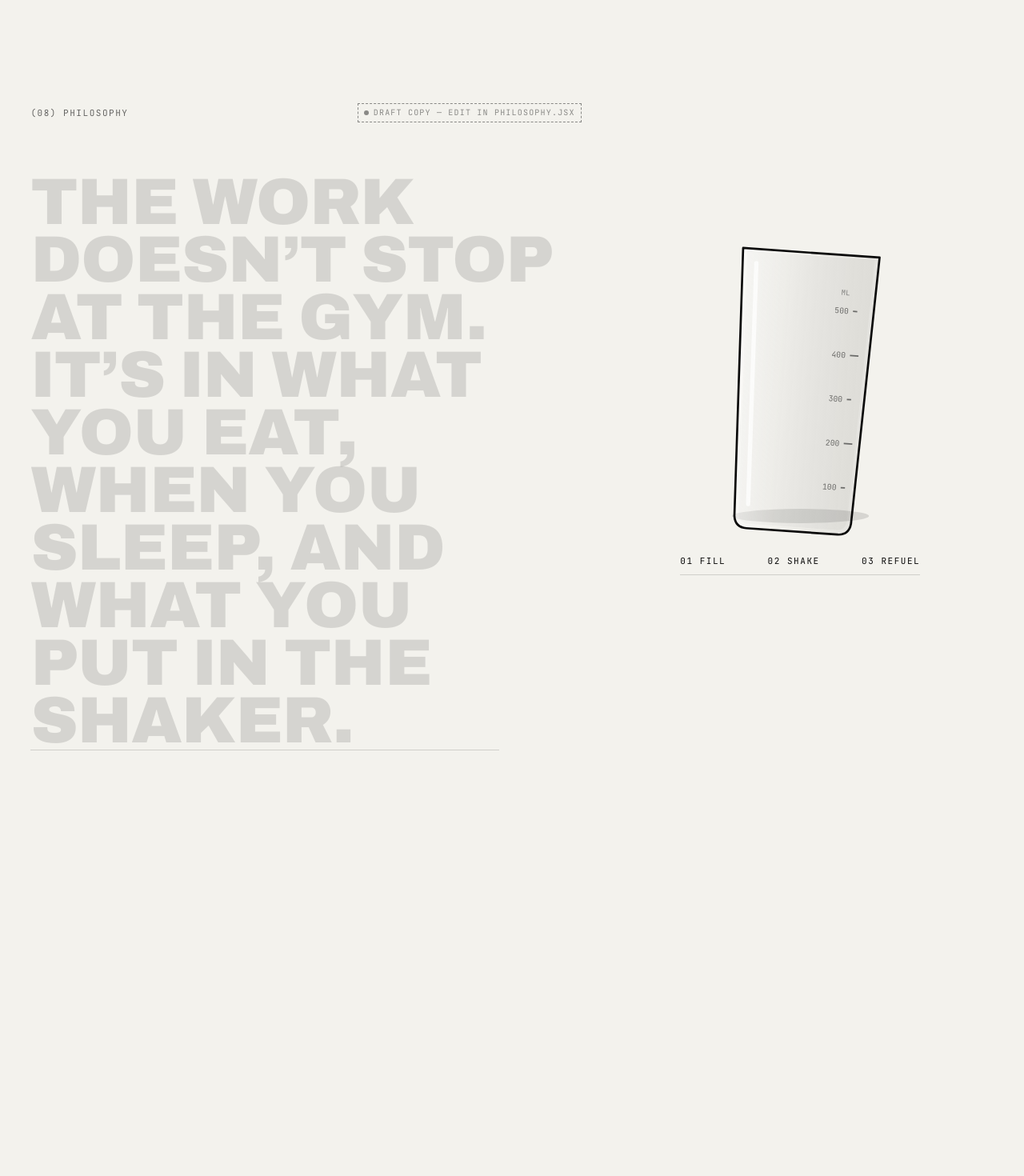
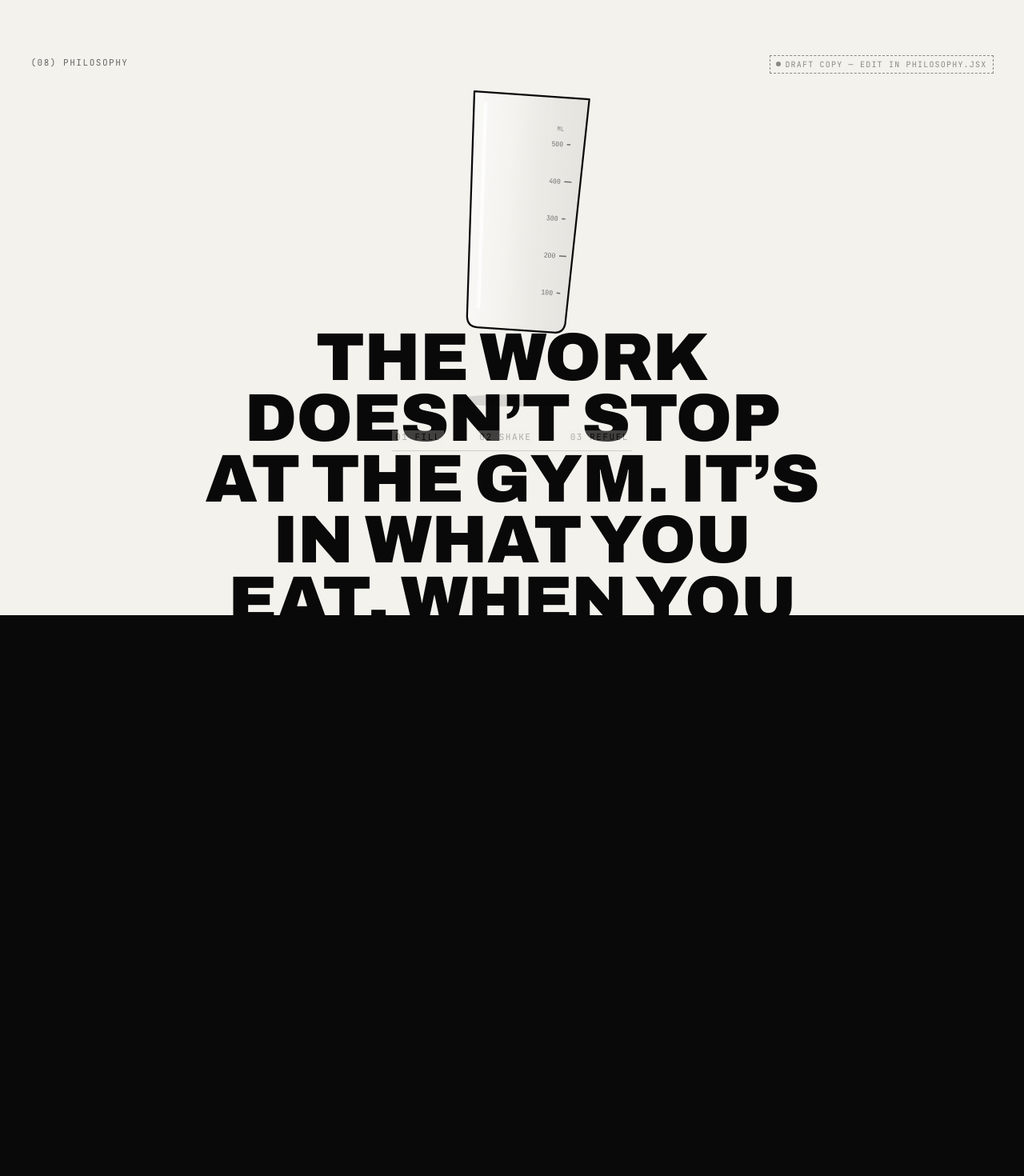
Before and after one commit to rahulsourv/Client-GYM-Protien, a Next.js app: page / in a window 1280 px wide. Shown: the part 8500-9970 px from the top of the page at 80% size. Built offline with nearby package versions, Linux system fonts and the light colour scheme.

Commit message:
Tighter mobile section spacing; gold scoop, frosted cup and step captions in the shaker; powder heap grows under the pour

```diff
--- a/src/components/layout/Footer.jsx
+++ b/src/components/layout/Footer.jsx
@@ -15,7 +15,7 @@ const help = [
 
 export default function Footer() {
   return (
-    <footer className="relative overflow-hidden border-t border-line bg-obsidian pt-20">
+    <footer className="relative overflow-hidden border-t border-line bg-obsidian pt-14 md:pt-20">
       <div className="shell grid grid-cols-2 gap-x-6 gap-y-12 md:grid-cols-12">
         <div className="col-span-2 md:col-span-12 lg:col-span-4">
           <Wordmark className="text-xl" />
@@ -47,7 +47,7 @@ export default function Footer() {
         </FooterCol>
       </div>
 
-      <div className="shell mt-20 flex flex-col justify-between gap-3 border-t border-line py-6 font-mono text-[0.65rem] uppercase tracking-[0.14em] text-mute md:flex-row">
+      <div className="shell mt-12 flex flex-col justify-between md:mt-20 gap-3 border-t border-line py-6 font-mono text-[0.65rem] uppercase tracking-[0.14em] text-mute md:flex-row">
         <span>© {store.legalName} · {store.city}, {store.region} · FSSAI Reg. {store.fssai.number}</span>
       </div>
 
--- a/src/components/sections/Categories.jsx
+++ b/src/components/sections/Categories.jsx
@@ -28,7 +28,7 @@ export default function Categories({ bare = false }) {
   useGSAP(() => setupReveals(), { scope: root });
 
   return (
-    <section ref={root} aria-labelledby={bare ? undefined : "cat-title"} aria-label={bare ? "Categories" : undefined} className={`relative overflow-hidden bg-obsidian ${bare ? "pb-28" : "py-24 md:py-36"}`}>
+    <section ref={root} aria-labelledby={bare ? undefined : "cat-title"} aria-label={bare ? "Categories" : undefined} className={`relative overflow-hidden bg-obsidian ${bare ? "pb-28" : "py-14 md:py-36"}`}>
       <div className="shell">
         {!bare && (
         <div className="mb-14 flex flex-col justify-between gap-6 md:mb-20 md:flex-row md:items-end">
--- a/src/components/sections/Discovery.jsx
+++ b/src/components/sections/Discovery.jsx
@@ -11,7 +11,7 @@ export default function Discovery() {
   const root = useRef(null);
   useGSAP(() => setupReveals(), { scope: root });
   return (
-    <section ref={root} aria-labelledby="discover-title" className="border-t border-line bg-charcoal py-24 md:py-36">
+    <section ref={root} aria-labelledby="discover-title" className="border-t border-line bg-charcoal py-14 md:py-36">
       <div className="shell">
         <div className="mb-12 grid gap-6 md:grid-cols-12 md:items-end">
           <div className="md:col-span-8">
--- a/src/components/sections/Founder.jsx
+++ b/src/components/sections/Founder.jsx
@@ -32,7 +32,7 @@ export default function Founder() {
     <section
       ref={root}
       aria-labelledby="founder-title"
-      className="relative border-t border-line bg-charcoal py-20 md:py-28 lg:flex lg:min-h-svh lg:items-center lg:py-16"
+      className="relative border-t border-line bg-charcoal py-14 md:py-28 lg:flex lg:min-h-svh lg:items-center lg:py-16"
     >
       <div className="shell grid w-full grid-cols-1 items-center gap-10 lg:grid-cols-12 lg:gap-8">
         <div
--- a/src/components/sections/Philosophy.jsx
+++ b/src/components/sections/Philosophy.jsx
@@ -2,7 +2,6 @@
 
 import { useRef } from "react";
 import { gsap, useGSAP, prefersReducedMotion } from "@/lib/gsap";
-import { setupReveals } from "@/components/motion/reveal";
 import Placeholder from "@/components/ui/Placeholder";
 
 // DRAFT brand statement — not an official HV Nutrition philosophy. Edit freely.
@@ -16,7 +15,7 @@ const beats = [
 ];
 
 /**
- * 09 — Brand philosophy, the last word before the footer. The page turns to
+ * 08 — Brand philosophy, the last word before the footer. The page turns to
  * paper; a shaker on the right fills, shakes and opens as you scroll.
  */
 export default function Philosophy() {
@@ -24,32 +23,20 @@ export default function Philosophy() {
 
   useGSAP(
     () => {
-      setupReveals();
       if (prefersReducedMotion()) return;
       const q = gsap.utils.selector(root);
-
-      // Words ink in as you read.
-      gsap.fromTo(
-        q("[data-word]"),
-        { opacity: 0.12 },
-        {
-          opacity: 1,
-          stagger: 0.1,
-          ease: "none",
-          scrollTrigger: { trigger: q("[data-statement]")[0], start: "top 75%", end: "bottom 45%", scrub: true },
-        }
-      );
 
       // The shaker routine, scrubbed by scroll.
       const mm = gsap.matchMedia();
       const build = (scrollTrigger) => {
         const tl = gsap.timeline({ defaults: { ease: "none" }, scrollTrigger: { ...scrollTrigger, scrub: 0.8 } });
         const steps = q("[data-step]");
+        const caps = q("[data-caption]");
         gsap.set(q("[data-shaker]"), { svgOrigin: "120 330" });
         gsap.set(q("[data-lid]"), { svgOrigin: "120 90" });
         gsap.set(q("[data-stream]"), { transformOrigin: "50% 0%" });
         gsap.set(q("[data-pour]"), { svgOrigin: "154 44" });
-        gsap.set(q("[data-heap]"), { svgOrigin: "152 182" });
+        gsap.set(q("[data-heap]"), { svgOrigin: HEAP_ORIGIN });
         // Scoop rolls over along its rim line (x axis), so the opening turns to face down.
         gsap.set(q("[data-scoop-tilt]"), { svgOrigin: `${SCOOP_LIP.x + 30} ${SCOOP_LIP.y}` });
 
@@ -57,6 +44,8 @@ export default function Philosophy() {
         tl.set(steps, { opacity: 0.3 }, 0)
           .set(q("[data-pour], [data-heap]"), { opacity: 0 }, 0)
           .set(steps[0], { opacity: 1 }, 0)
+          .set(caps, { autoAlpha: 0, y: 8 }, 0)
+          .set(caps[0], { autoAlpha: 1, y: 0 }, 0)
           .fromTo(q("[data-progress]"), { scaleX: 0 }, { scaleX: 1, duration: 10 }, 0)
           .fromTo(q("[data-shaker]"), { y: 40, rotation: 4 }, { y: 0, rotation: 0, duration: 1.2, ease: "power2.out" }, 0)
           .fromTo(q("[data-lid]"), { y: -70, opacity: 0 }, { y: -70, opacity: 0, duration: 0.01 }, 0)
@@ -67,20 +56,22 @@ export default function Philosophy() {
           .to(q("[data-stream]"), { opacity: 0, duration: 0.3 }, 3)
           // A heaped scoop swings in, tips over the opening, and the powder pours out of its lip.
           .fromTo(q("[data-scoop]"), { x: 200, y: -30, opacity: 0 }, { x: 0, y: 0, opacity: 1, duration: 0.6, ease: "power2.out" }, 2.4)
-          .fromTo(q("[data-scoop-tilt]"), { scaleY: 1 }, { scaleY: -1, duration: 0.5, ease: "power2.inOut" }, 3)
+          .fromTo(q("[data-scoop-tilt]"), { scaleY: 1, svgOrigin: TILT_ORIGIN }, { scaleY: -1, svgOrigin: TILT_ORIGIN, duration: 0.5, ease: "power2.inOut" }, 3)
           .fromTo(q("[data-mound]"), { opacity: 1 }, { opacity: 0, duration: 0.5 }, 3.3)
           // A solid stream of powder falls from the lip to the water…
           .fromTo(q("[data-pour]"), { opacity: 0, scaleY: 0 }, { opacity: 0.95, scaleY: 1, duration: 0.35, ease: "power1.in", immediateRender: false }, 3.3)
           .to(q("[data-pour]"), { opacity: 0, scaleY: 0.2, duration: 0.35, ease: "power1.in" }, 4.25)
           // …and piles up on the surface until it's shaken in.
-          .fromTo(q("[data-heap]"), { opacity: 0, scale: 0 }, { opacity: 1, scale: 1, duration: 1.1, ease: "power1.out", immediateRender: false }, 3.55)
-          .to(q("[data-scoop-tilt]"), { scaleY: 1, duration: 0.35, ease: "power2.inOut" }, 4.45)
+          .fromTo(q("[data-heap]"), { opacity: 0, scaleX: 0.25, scaleY: 0, svgOrigin: HEAP_ORIGIN }, { opacity: 1, scaleX: 1, scaleY: 1, svgOrigin: HEAP_ORIGIN, duration: 1.1, ease: "power1.out", immediateRender: false }, 3.55)
+          .to(q("[data-scoop-tilt]"), { scaleY: 1, svgOrigin: TILT_ORIGIN, duration: 0.35, ease: "power2.inOut" }, 4.45)
           .to(q("[data-scoop]"), { x: 200, y: -30, opacity: 0, duration: 0.45, ease: "power2.in" }, 4.65)
           // Lid goes on.
           .to(q("[data-lid]"), { y: 0, opacity: 1, duration: 0.45, ease: "power2.out" }, 4.9)
           // 02 Shake.
           .to(steps[0], { opacity: 0.3, duration: 0.2 }, 5.3)
           .to(steps[1], { opacity: 1, duration: 0.2 }, 5.3)
+          .to(caps[0], { autoAlpha: 0, y: -8, duration: 0.2 }, 5.3)
+          .to(caps[1], { autoAlpha: 1, y: 0, duration: 0.25 }, 5.45)
           .to(q("[data-shaker]"), {
             keyframes: [
               { rotation: 16, y: -24 },
@@ -95,52 +86,80 @@ export default function Philosophy() {
             ease: "sine.inOut",
           }, 5.4)
           .fromTo(q("[data-wave]"), { x: 0 }, { x: -240, duration: 3.2 }, 5.4)
-          .to(q("[data-heap]"), { opacity: 0, scaleX: 1.4, duration: 1.4 }, 5.6)
+          .to(q("[data-heap]"), { opacity: 0, scaleX: 1.4, scaleY: 0.4, svgOrigin: HEAP_ORIGIN, duration: 1.4 }, 5.6)
           .to(q("[data-fill]"), { attr: { fill: "#5b3a28" }, duration: 2.4 }, 5.6)
           .fromTo(q("[data-foam]"), { opacity: 0, scale: 0 }, { opacity: 1, scale: 1, duration: 0.8, stagger: 0.05, transformOrigin: "50% 50%" }, 7.6)
           // 03 Refuel — the spout flips open.
           .to(steps[1], { opacity: 0.3, duration: 0.2 }, 8.4)
           .to(steps[2], { opacity: 1, duration: 0.2 }, 8.4)
+          .to(caps[1], { autoAlpha: 0, y: -8, duration: 0.2 }, 8.4)
+          .to(caps[2], { autoAlpha: 1, y: 0, duration: 0.25 }, 8.55)
           .fromTo(q("[data-spout]"), { rotation: 0 }, { rotation: -120, duration: 0.8, ease: "back.out(1.6)", svgOrigin: "152 40" }, 8.6)
           .fromTo(q("[data-ready]"), { opacity: 0, y: 10 }, { opacity: 1, y: 0, duration: 0.6 }, 9.2)
           .to({}, { duration: 0.8 }, 9.2);
         return tl;
       };
 
-      mm.add("(min-width: 768px)", () => {
-        build({ trigger: root.current, start: "top 25%", end: "bottom bottom" });
+      // The section pins full-screen; the whole routine plays across the pinned scroll.
+      mm.add({ desktop: "(min-width: 768px)", mobile: "(max-width: 767px)" }, (ctx) => {
+        const tl = build({
+          trigger: root.current,
+          start: "top top",
+          end: () => `+=${window.innerHeight * (ctx.conditions.desktop ? 4 : 3.4)}`,
+          pin: true,
+          invalidateOnRefresh: true,
         });
-      mm.add("(max-width: 767px)", () => {
-        build({ trigger: q("[data-beats]")[0], start: "top 90%", end: "bottom 70%" });
+        // Text column behind the shaker scrolls up from below the fold to above it.
+        const col = q("[data-scroller]")[0];
+        tl.fromTo(
+          col,
+          { y: () => window.innerHeight * 0.55 },
+          { y: () => -(col.offsetHeight - window.innerHeight * 0.35), duration: 10, ease: "none" },
+          0
+        );
       });
     },
     { scope: root }
   );
 
   return (
-    <section ref={root} aria-labelledby="philosophy-title" className="palette-fixed relative bg-warm text-obsidian">
-      <div className="shell grid grid-cols-1 md:grid-cols-12 md:gap-x-8">
-        <div className="pt-24 md:col-span-7 md:row-start-1 md:pt-40">
-          <div className="flex items-center justify-between gap-4">
-            <span className="eyebrow text-obsidian/60">(08) Philosophy</span>
-            <Placeholder className="text-obsidian/60">Draft copy — edit in Philosophy.jsx</Placeholder>
+    <section ref={root} aria-labelledby="philosophy-title" className="palette-fixed relative h-svh overflow-hidden bg-warm text-obsidian">
+      {/* Layer 1 — text that scrolls up behind the shaker */}
+      <div aria-hidden={false} className="pointer-events-none absolute inset-0 z-0">
+        <div data-scroller className="shell flex flex-col items-center text-center will-change-transform motion-reduce:pt-32">
+          <h2 id="philosophy-title" className="display max-w-[14ch] text-[12vw] leading-[0.9] md:text-[6.6vw]">
+            {statement}
+          </h2>
+          {beats.map((b, i) => (
+            <div key={b.n} className="flex min-h-[85svh] flex-col items-center justify-center">
+              <span className="font-mono text-xs text-obsidian/50">{b.n}</span>
+              <p
+                className={`display mt-2 text-[30vw] leading-[0.82] md:text-[19vw] ${
+                  i === 1 ? "outline-text [--stroke:rgba(9,9,9,0.35)]" : "text-obsidian/[0.13]"
+                }`}
+              >
+                {b.title}
+              </p>
             </div>
-          <h2 id="philosophy-title" data-statement className="display mt-10 max-w-[16ch] text-[13vw] leading-[0.88] md:mt-16 md:text-[6.4vw]">
-            {statement.split(" ").map((w, i) => (
-              <span key={i} data-word className="inline-block pr-[0.22em]">
-                {w}
-              </span>
           ))}
-          </h2>
+        </div>
       </div>
 
-        {/* The shaker: sticky on the right (desktop) / pinned under the header strip (mobile). */}
-        <div className="sticky top-0 z-10 -mx-[var(--gutter)] flex h-[58svh] flex-col items-center justify-center bg-warm px-[var(--gutter)] md:col-span-5 md:col-start-8 md:row-span-2 md:row-start-1 md:mx-0 md:h-svh md:self-start md:bg-transparent md:px-0 md:pb-6 md:pt-24">
+      {/* Top strip */}
+      <div className="shell absolute inset-x-0 top-20 z-20 flex items-center justify-between gap-4 md:top-24">
+        <span className="eyebrow text-obsidian/60">(08) Philosophy</span>
+        <span className="hidden md:block">
+          <Placeholder className="text-obsidian/60">Draft copy — edit in Philosophy.jsx</Placeholder>
+        </span>
+      </div>
+
+      {/* Layer 2 — the shaker, centred */}
+      <div className="absolute inset-0 z-10 flex -translate-y-[5svh] flex-col items-center justify-center">
         <Shaker />
-          <div className="mt-4 w-full max-w-[300px] md:mt-8">
+        <div className="mt-4 w-[min(300px,80vw)] md:mt-6">
           <div className="flex justify-between">
             {beats.map((b) => (
-                <span key={b.n} data-step className="eyebrow text-obsidian">
+              <span key={b.n} data-step className="eyebrow bg-warm/80 px-1 text-obsidian">
                 {b.n} {b.title}
               </span>
             ))}
@@ -149,17 +168,16 @@ export default function Philosophy() {
             <div data-progress className="h-px origin-left bg-obsidian" />
           </div>
         </div>
-        </div>
-
-        <div data-beats className="pb-24 md:col-span-6 md:row-start-2 md:pb-40">
-          {beats.map((b) => (
-            <div key={b.n} className="flex min-h-[48svh] flex-col justify-center border-t border-obsidian/15 py-10 md:min-h-[78svh]">
-              <div data-reveal="fade">
-                <span className="font-mono text-xs text-obsidian/50">{b.n}</span>
-                <p className="display mt-3 text-[16vw] md:text-[7vw]">{b.title}</p>
-                <p className="mt-4 max-w-sm text-[1.02rem] leading-relaxed text-obsidian/70">{b.body}</p>
-              </div>
-            </div>
+        {/* Caption for the current beat, swapped as the steps change */}
+        <div className="relative mt-3 h-12 w-[min(440px,88vw)] text-center">
+          {beats.map((b, i) => (
+            <p
+              key={b.n}
+              data-caption
+              className={`absolute inset-x-0 top-0 text-[0.95rem] leading-snug text-obsidian/75 ${i === 0 ? "" : "opacity-0"}`}
+            >
+              {b.body}
+            </p>
           ))}
         </div>
       </div>
@@ -182,6 +200,9 @@ function wavePath(baseY) {
 
 // The scoop's rim: left end x, rim line y — just above the cup opening.
 const SCOOP_LIP = { x: 132, y: 42 };
+const TILT_ORIGIN = `${SCOOP_LIP.x + 30} ${SCOOP_LIP.y}`;
+// The powder pile grows up from where the pour hits the water (bottom centre of the heap).
+const HEAP_ORIGIN = "152 184";
 
 // Falling column of powder from the scoop lip down to the water.
 const POUR = "M140 44 Q154 40 168 44 L163 120 Q160 160 157 184 L149 184 Q146 160 143 120 Z";
@@ -193,7 +214,7 @@ const INNER = "M30 116 L210 116 L196.5 484 Q195 498 182 498 L58 498 Q45 498 43.5
 
 function Shaker() {
   return (
-    <div className="relative w-[min(44vw,calc((58svh-80px)*0.4375))] md:w-[min(30vw,320px,calc((100svh-230px)*0.4375))] lg:w-[min(22vw,320px,calc((100svh-230px)*0.4375))]">
+    <div className="relative w-[min(56vw,calc((100svh-340px)*0.4375))] md:w-[min(34vw,320px,calc((100svh-320px)*0.4375))] lg:w-[min(24vw,320px,calc((100svh-320px)*0.4375))]">
       <svg
         viewBox="-20 -100 280 640"
         className="block h-auto w-full overflow-visible"
@@ -220,7 +241,8 @@ function Shaker() {
 
           {/* Liquid + powder, clipped to the cup */}
           <g clipPath="url(#shaker-inner)">
-            <rect x="0" y="0" width="240" height="520" fill="#090909" opacity="0.03" />
+            {/* Frosted backing so the text scrolling behind doesn't show through the cup */}
+            <rect x="0" y="0" width="240" height="520" fill="#f3f2ed" opacity="0.88" />
             <g data-liquid>
               <path data-wave data-fill d={wavePath(178)} fill="#5b3a28" />
               {foam.map((f, i) => (
@@ -239,14 +261,16 @@ function Shaker() {
           {/* Scoop: slides in, tips at its lip, slides back out */}
           <g data-scoop opacity="0">
             <g data-scoop-tilt>
-              <rect x="186" y="42" width="78" height="11" rx="5.5" fill="#191919" />
-              <path d="M132 42 L192 42 L188 80 Q186 92 174 92 L150 92 Q138 92 136 80 Z" fill="#090909" />
-              <path d="M138 48 L140 78" stroke="#f3f2ed" strokeOpacity="0.25" strokeWidth="3" strokeLinecap="round" />
+             <g transform="translate(162 42) scale(1.45) translate(-162 -42)">
+              <rect x="186" y="41" width="82" height="13" rx="6.5" fill="#ffb300" stroke="#090909" strokeWidth="2.5" />
+              <path d="M132 42 L192 42 L188 80 Q186 92 174 92 L150 92 Q138 92 136 80 Z" fill="#ffb300" stroke="#090909" strokeWidth="3" strokeLinejoin="round" />
+              <path d="M140 50 L142 78" stroke="#ffffff" strokeOpacity="0.6" strokeWidth="3.5" strokeLinecap="round" />
               <g data-mound>
                 <path d="M134 42 Q162 20 190 42 Z" fill="#a47b58" />
                 <circle cx="150" cy="36" r="2.4" fill="#8a6446" />
                 <circle cx="168" cy="32" r="2" fill="#8a6446" />
                 <circle cx="178" cy="38" r="2.2" fill="#8a6446" />
+              </g>
              </g>
             </g>
           </g>
--- a/src/components/sections/ProductReveal.jsx
+++ b/src/components/sections/ProductReveal.jsx
@@ -83,12 +83,12 @@ export default function ProductReveal() {
         style={{ background: "radial-gradient(40% 50% at 50% 55%, rgba(255,179,0,0.08) 0%, transparent 70%), radial-gradient(60% 60% at 50% 45%, rgba(243,242,237,0.08) 0%, transparent 70%)" }}
       />
 
-      <div className="shell absolute inset-x-0 top-20 z-20 flex justify-between md:top-24">
+      <div className="shell absolute inset-x-0 top-6 z-20 flex justify-between md:top-24">
         <span className="eyebrow text-mute">(02) The tub</span>
         <span className="eyebrow text-mute">HV Whey · Chocolate · 1kg</span>
       </div>
 
-      <h2 id="reveal-title" data-head className="display absolute inset-0 z-0 flex flex-col items-center justify-center text-center text-[17vw] text-warm motion-reduce:opacity-15 md:text-[11.5vw]">
+      <h2 id="reveal-title" data-head className="display absolute inset-0 z-0 flex flex-col items-center justify-start pt-[14svh] text-center md:justify-center md:pt-0 text-[17vw] text-warm motion-reduce:opacity-15 md:text-[11.5vw]">
         <span className="line-mask"><span>Not just</span></span>
         <span className="line-mask"><span>another <span className="outline-text">scoop.</span></span></span>
       </h2>
--- a/src/components/sections/Signature.jsx
+++ b/src/components/sections/Signature.jsx
@@ -66,7 +66,7 @@ export default function Signature() {
   );
 
   return (
-    <section ref={root} aria-labelledby="sig-title" className="relative bg-charcoal py-24 md:py-32 lg:flex lg:min-h-svh lg:items-center lg:py-12">
+    <section ref={root} aria-labelledby="sig-title" className="relative bg-charcoal py-14 md:py-32 lg:flex lg:min-h-svh lg:items-center lg:py-12">
       <div className="shell grid w-full grid-cols-1 gap-12 lg:grid-cols-12 lg:gap-8">
         {/* Visual */}
         <div data-rep-box data-reveal="clip" className="grain relative isolate min-h-[120vw] overflow-hidden bg-obsidian md:min-h-[90vw] lg:col-span-7 lg:h-[calc(100svh-6rem)] lg:min-h-[520px]">
--- a/src/components/sections/Trust.jsx
+++ b/src/components/sections/Trust.jsx
@@ -54,7 +54,7 @@ export default function Trust() {
   const root = useRef(null);
   useGSAP(() => setupReveals(), { scope: root });
   return (
-    <section ref={root} aria-labelledby="trust-title" className="bg-obsidian py-24 md:py-36">
+    <section ref={root} aria-labelledby="trust-title" className="bg-obsidian py-14 md:py-36">
       <div className="shell grid gap-12 lg:grid-cols-12">
         <div className="lg:col-span-4">
           <div className="lg:sticky lg:top-32">
```
Lines whose indentation alone changed are shown as unchanged.
